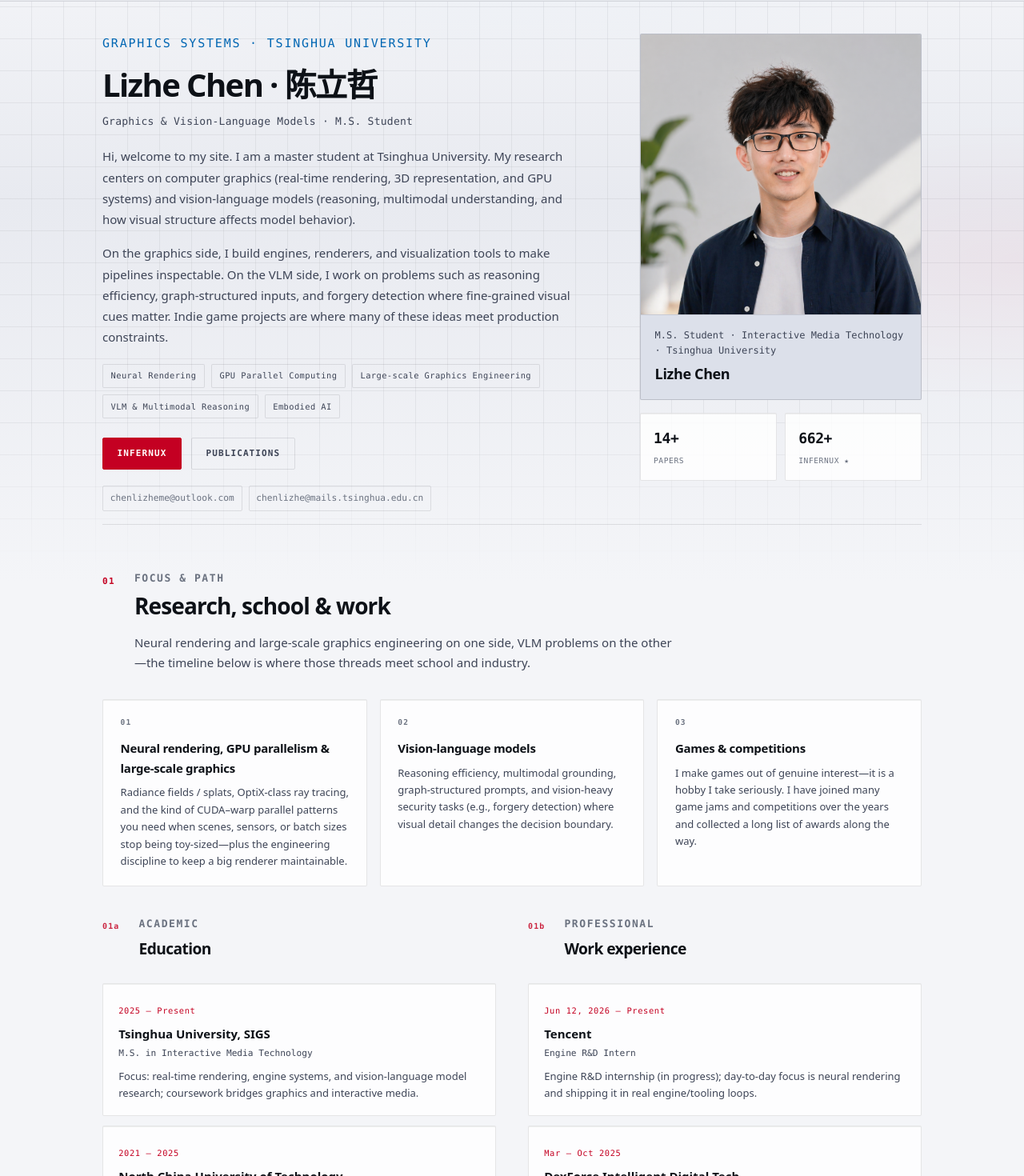
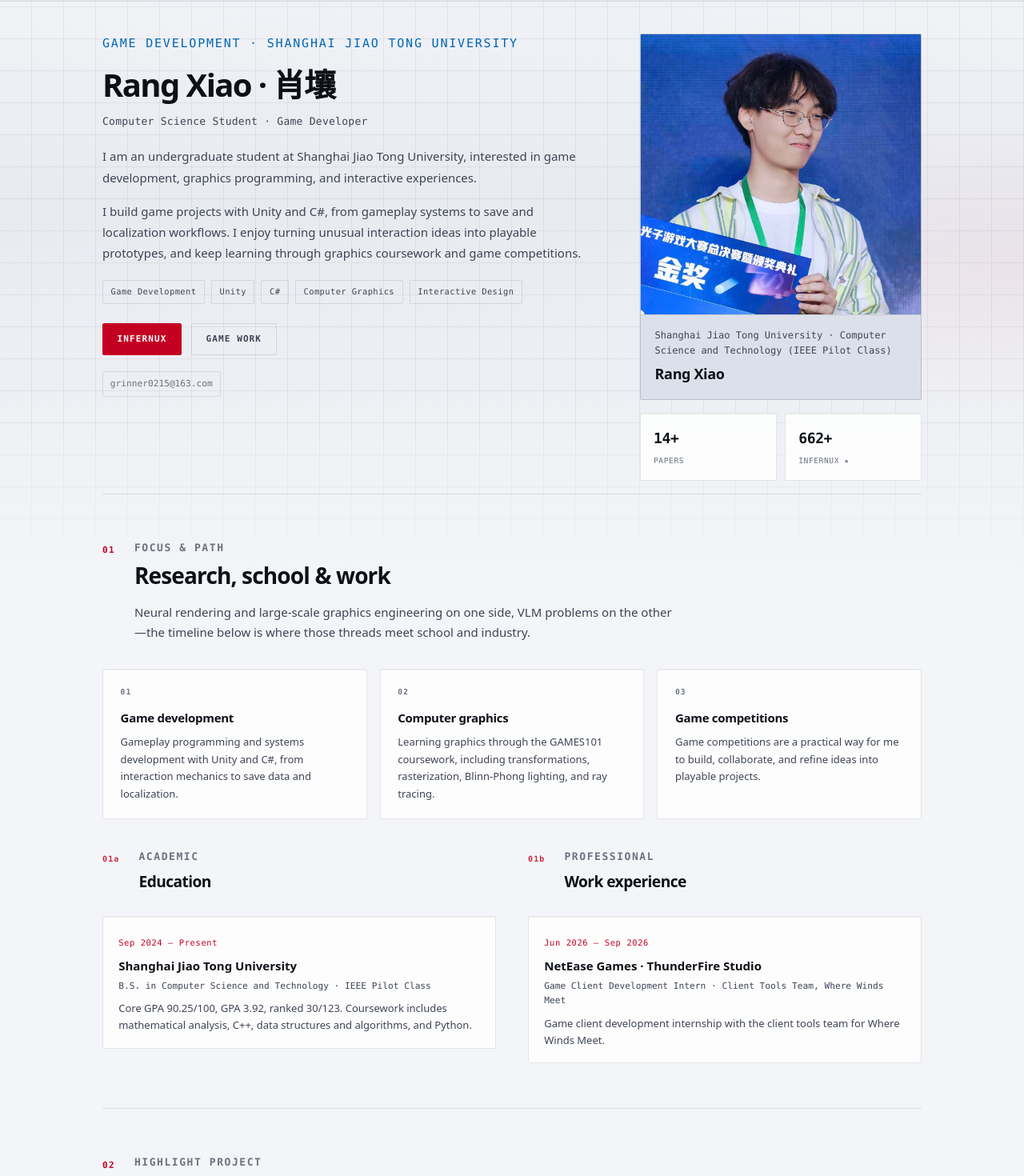
Before and after one commit to Rang-Xiao/xiaorangniko.cn, a React (Vite) app: page / in a window 1280 px wide. Shown: the part 71-1541 px from the top of the page at 80% size. Built offline with nearby package versions, Linux system fonts and the light colour scheme.

Commit message:
Update personal portfolio content

```diff
--- a/index.html
+++ b/index.html
@@ -3,12 +3,12 @@
   <head>
     <meta charset="UTF-8" />
     <meta name="viewport" content="width=device-width, initial-scale=1.0" />
-    <title>Lizhe Chen | Graphics Systems, Infernux, Rendering Tools</title>
-    <meta name="description" content="Lizhe Chen's research homepage: graphics systems, Vulkan engines, Infernux, real-time rendering, and controllable rendering workflows." />
-    <meta name="author" content="Lizhe Chen" />
-    <meta property="og:title" content="Lizhe Chen | Graphics Systems and Infernux" />
-    <meta property="og:description" content="A research portfolio around real-time rendering, controllable engine stacks, and rendering workflows." />
-    <meta property="og:image" content="/img/projects/infengine.png" />
+    <title>Rang Xiao | Game Development Portfolio</title>
+    <meta name="description" content="Rang Xiao's portfolio: game development, Unity, C#, computer graphics, and interactive projects." />
+    <meta name="author" content="Rang Xiao" />
+    <meta property="og:title" content="Rang Xiao | Game Development Portfolio" />
+    <meta property="og:description" content="Game development, Unity, C#, computer graphics, and interactive projects." />
+    <meta property="og:image" content="/img/profile.jpg" />
     <link rel="shortcut icon" href="/img/favicon.png" />
   </head>
   <body>
--- a/src/content.js
+++ b/src/content.js
@@ -1,25 +1,23 @@
 export const profile = {
-  name: 'Lizhe Chen',
-  nameZh: '陈立哲',
-  title: 'Graphics & Vision-Language Models · M.S. Student',
-  titleZh: '图形学 & 视觉语言模型 · 硕士研究生',
-  affiliation: 'M.S. Student · Interactive Media Technology · Tsinghua University',
-  affiliationZh: '硕士研究生 · 互动媒体技术 · 清华大学',
+  name: 'Rang Xiao',
+  nameZh: '肖壤',
+  title: 'Computer Science Student · Game Developer',
+  titleZh: '计算机科学与技术本科生 · 游戏开发者',
+  affiliation: 'Shanghai Jiao Tong University · Computer Science and Technology (IEEE Pilot Class)',
+  affiliationZh: '上海交通大学 · 计算机科学与技术（IEEE 试点班）',
   thesis:
-    'Hi, welcome to my site. I am a master student at Tsinghua University. My research centers on computer graphics (real-time rendering, 3D representation, and GPU systems) and vision-language models (reasoning, multimodal understanding, and how visual structure affects model behavior).',
+    'I am an undergraduate student at Shanghai Jiao Tong University, interested in game development, graphics programming, and interactive experiences.',
   thesisZh:
-    '你好，欢迎来到我的主页。我是清华大学深圳国际研究生院硕士研究生，研究重心在计算机图形学（实时渲染、三维表示与 GPU 系统）与视觉语言模型（推理、多模态理解以及视觉结构如何影响模型行为）。',
+    '我就读于上海交通大学计算机科学与技术（IEEE 试点班），关注游戏开发、图形学编程与交互体验。',
   about:
-    'On the graphics side, I build engines, renderers, and visualization tools to make pipelines inspectable. On the VLM side, I work on problems such as reasoning efficiency, graph-structured inputs, and forgery detection where fine-grained visual cues matter. Indie game projects are where many of these ideas meet production constraints.',
+    'I build game projects with Unity and C#, from gameplay systems to save and localization workflows. I enjoy turning unusual interaction ideas into playable prototypes, and keep learning through graphics coursework and game competitions.',
   aboutZh:
-    '在图形方向，我通过引擎、渲染器与可视化工具把管线做成可观察、可实验的系统。在 VLM 方向，我关注推理效率、图结构输入、以及深度伪造检测等依赖细粒度视觉线索的问题。独立游戏制作则让这些想法在真实生产约束下接受检验。',
-  interests: ['Neural Rendering', 'GPU Parallel Computing', 'Large-scale Graphics Engineering', 'VLM & Multimodal Reasoning', 'Embodied AI'],
-  interestsZh: ['神经渲染', 'GPU 并行计算', '大规模图形学工程', 'VLM 与多模态推理', '具身智能'],
-  emails: ['chenlizheme@outlook.com', 'chenlizhe@mails.tsinghua.edu.cn'],
+    '我使用 Unity 与 C# 开发游戏，从核心玩法到存档、本地化等系统都持续实践。我喜欢把有趣的交互想法做成可玩的原型，并通过图形学课程与游戏赛事不断学习。',
+  interests: ['Game Development', 'Unity', 'C#', 'Computer Graphics', 'Interactive Design'],
+  interestsZh: ['游戏开发', 'Unity', 'C#', '计算机图形学', '交互设计'],
+  emails: ['grinner0215@163.com'],
   links: [
-    { label: 'GitHub', url: 'https://github.com/ChenlizheMe' },
-    { label: 'Google Scholar', url: 'https://scholar.google.com/citations?user=E7pKucIAAAAJ' },
-    { label: 'Blog', url: 'https://dreamerchen.com' },
+    { label: 'GitHub', url: 'https://github.com/Nikolameow' },
     { label: 'CV', url: '/attaches/CV.pdf' }
   ]
 };
@@ -94,22 +92,22 @@ export const infernux = {
 
 export const researchDirections = [
   {
-    title: 'Neural rendering, GPU parallelism & large-scale graphics',
-    titleZh: '神经渲染、GPU 并行与大规模图形工程',
-    body: 'Radiance fields / splats, OptiX-class ray tracing, and the kind of CUDA–warp parallel patterns you need when scenes, sensors, or batch sizes stop being toy-sized—plus the engineering discipline to keep a big renderer maintainable.',
-    bodyZh: '辐射场与高斯泼溅、OptiX 类光追，以及场景/传感器/批量一大就不够玩的 CUDA–warp 并行套路；再加上把大型渲染管线做成可维护工程的那套习惯。'
+    title: 'Game development',
+    titleZh: '游戏开发',
+    body: 'Gameplay programming and systems development with Unity and C#, from interaction mechanics to save data and localization.',
+    bodyZh: '使用 Unity 与 C# 进行玩法编程和系统开发，覆盖交互机制、存档与本地化等环节。'
   },
   {
-    title: 'Vision-language models',
-    titleZh: '视觉语言模型',
-    body: 'Reasoning efficiency, multimodal grounding, graph-structured prompts, and vision-heavy security tasks (e.g., forgery detection) where visual detail changes the decision boundary.',
-    bodyZh: '推理效率、多模态对齐、图结构提示，以及深度伪造检测等视觉细节会改变决策边界的视觉密集型任务。'
+    title: 'Computer graphics',
+    titleZh: '计算机图形学',
+    body: 'Learning graphics through the GAMES101 coursework, including transformations, rasterization, Blinn-Phong lighting, and ray tracing.',
+    bodyZh: '通过 GAMES101 系统学习图形学，完成 MVP 变换、软光栅渲染、Blinn-Phong 光照与光线追踪等作业。'
   },
   {
-    title: 'Games & competitions',
-    titleZh: '游戏与比赛',
-    body: 'I make games out of genuine interest—it is a hobby I take seriously. I have joined many game jams and competitions over the years and collected a long list of awards along the way.',
-    bodyZh: '做游戏是我的兴趣与爱好，我也会认真投入。这些年参加过大量游戏开发比赛与 Game Jam，拿过不少奖，是很重要的一块生活与成长经历。'
+    title: 'Game competitions',
+    titleZh: '游戏赛事',
+    body: 'Game competitions are a practical way for me to build, collaborate, and refine ideas into playable projects.',
+    bodyZh: '游戏赛事是我将想法做成可玩作品、与团队协作并持续打磨的实践方式。'
   }
 ];
 
@@ -551,46 +549,26 @@ export const awards = [
 
 export const education = [
   {
-    place: 'Tsinghua University, SIGS',
-    placeZh: '清华大学 深圳国际研究生院',
-    date: '2025 — Present',
-    dateZh: '2025年 — 至今',
-    role: 'M.S. in Interactive Media Technology',
-    roleZh: '互动媒体技术方向 · 硕士研究生',
-    desc: 'Focus: real-time rendering, engine systems, and vision-language model research; coursework bridges graphics and interactive media.',
-    descZh: '方向：实时渲染、引擎系统与视觉语言模型相关研究；课程衔接图形学与交互媒体。'
-  },
-  {
-    place: 'North China University of Technology',
-    placeZh: '北方工业大学',
-    date: '2021 — 2025',
-    dateZh: '2021年 — 2025年',
-    role: 'B.S. in Digital Media Technology · Rank 1st',
-    roleZh: '数字媒体技术 · 工学学士 · 绩点排名第一',
-    desc: 'Foundations in graphics programming, real-time engines, and ML; early VLM/LLM collaborations and competition-led game shipping.',
-    descZh: '图形编程、实时引擎与机器学习基础；早期 VLM/LLM 合作与竞赛驱动下的游戏交付。'
+    place: 'Shanghai Jiao Tong University',
+    placeZh: '上海交通大学',
+    date: 'Sep 2024 — Present',
+    dateZh: '2024年9月 — 至今',
+    role: 'B.S. in Computer Science and Technology · IEEE Pilot Class',
+    roleZh: '计算机科学与技术本科 · IEEE 试点班',
+    desc: 'Core GPA 90.25/100, GPA 3.92, ranked 30/123. Coursework includes mathematical analysis, C++, data structures and algorithms, and Python.',
+    descZh: '核心学积分 90.25/100，绩点 3.92，专业排名 30/123。主修数学分析、C++ 程序设计、数据结构与算法、Python 程序设计。'
   }
 ];
 
 export const workExperience = [
   {
-    place: 'Tencent',
-    placeZh: '腾讯',
-    date: 'Jun 12, 2026 — Present',
-    dateZh: '2026年6月12日 — 至今',
-    role: 'Engine R&D Intern',
-    roleZh: '引擎研发实习生',
-    desc: 'Engine R&D internship (in progress); day-to-day focus is neural rendering and shipping it in real engine/tooling loops.',
-    descZh: '引擎研发实习（进行中），日常工作重心在神经渲染，以及把它接进真实的引擎与工具链路里。'
-  },
-  {
-    place: 'DexForce Intelligent Digital Tech',
-    placeZh: '跨维（深圳）智能数字科技',
-    date: 'Mar — Oct 2025',
-    dateZh: '2025年3月 — 2025年10月',
-    role: 'Data Synthesis Engineer · Intern',
-    roleZh: '数据合成工程师 · 实习',
-    desc: 'Embodied AI stack: built a full multi-camera OptiX renderer and a warp-based GPU parallel layer inside EmbodiChain, plus sim/engine tooling.',
-    descZh: '具身智能栈：在 EmbodiChain 内实现完整多相机 OptiX 渲染器与基于 warp 的 GPU 并行层，并参与仿真/引擎与资产侧工具。'
+    place: 'NetEase Games · ThunderFire Studio',
+    placeZh: '网易互娱 · 雷火事业群',
+    date: 'Jun 2026 — Sep 2026',
+    dateZh: '2026年6月 — 2026年9月',
+    role: 'Game Client Development Intern · Client Tools Team, Where Winds Meet',
+    roleZh: '游戏客户端开发实习生 ·《燕云十六声》客户端工具组',
+    desc: 'Game client development internship with the client tools team for Where Winds Meet.',
+    descZh: '在《燕云十六声》客户端工具组进行游戏客户端开发实习。'
   }
 ];
--- a/src/main.jsx
+++ b/src/main.jsx
@@ -71,11 +71,11 @@ function InternalLink({ href, children, className, ...rest }) {
 }
 
 const DOC_TITLES = {
-  home: 'Lizhe Chen | Graphics Systems, Infernux, Rendering Tools',
-  papers: 'Publications | Lizhe Chen',
-  projects: 'Projects | Lizhe Chen',
-  games: 'Games | Lizhe Chen',
-  awards: 'Awards | Lizhe Chen'
+  home: 'Rang Xiao | Game Development Portfolio',
+  papers: 'Papers | Rang Xiao',
+  projects: 'Projects | Rang Xiao',
+  games: 'Games | Rang Xiao',
+  awards: 'Awards | Rang Xiao'
 };
 
 function usePreference(key, fallback) {
@@ -152,7 +152,7 @@ function Masthead({ lang, page, toggleLang, toggleTheme, theme }) {
         <span className="masthead__mark">LC</span>
         <span>
           <strong>{lang === 'zh' ? profile.nameZh : profile.name}</strong>
-          <small><T en="A graphics & large vision-model engineer" zh="一个图形学与视觉大模型工程师" lang={lang} /></small>
+          <small><T en="Game developer & computer science student" zh="游戏开发者与计算机科学学生" lang={lang} /></small>
         </span>
       </InternalLink>
       <nav className="masthead__nav" aria-label="Main navigation">
@@ -191,7 +191,7 @@ function Hero({ lang }) {
     <section className="section hero">
       <div className="hero__primary">
         <p className="hero__kicker">
-          <T en="GRAPHICS SYSTEMS · TSINGHUA UNIVERSITY" zh="图形系统 · 清华大学" lang={lang} />
+          <T en="GAME DEVELOPMENT · SHANGHAI JIAO TONG UNIVERSITY" zh="游戏开发 · 上海交通大学" lang={lang} />
         </p>
         <h1 className="hero__title">
           <T en={`${profile.name} · ${profile.nameZh}`} zh={`${profile.nameZh} · ${profile.name}`} lang={lang} />
@@ -204,7 +204,7 @@ function Hero({ lang }) {
         </div>
         <div className="hero__actions">
           <a className="btn btn--primary" href="#infernux">Infernux</a>
-          <InternalLink className="btn btn--quiet" href="/papers.html"><T en="Publications" zh="论文" lang={lang} /></InternalLink>
+          <InternalLink className="btn btn--quiet" href="/games.html"><T en="Game work" zh="游戏作品" lang={lang} /></InternalLink>
         </div>
         <div className="hero__contacts">
           {profile.emails.map((email) => <span key={email}>{email}</span>)}
@@ -212,7 +212,7 @@ function Hero({ lang }) {
       </div>
       <aside className="hero__aside">
         <div className="portrait">
-          <img src="/img/profile.png" alt="Lizhe Chen" />
+          <img src="/img/profile.jpg" alt="Rang Xiao" />
           <div className="portrait__meta">
             <p><T en={profile.affiliation} zh={profile.affiliationZh} lang={lang} /></p>
             <h2>{lang === 'zh' ? profile.nameZh : profile.name}</h2>
@@ -620,7 +620,7 @@ function Footer({ lang }) {
     <footer className="footer">
       <div>
         <strong>{lang === 'zh' ? profile.nameZh : profile.name}</strong>
-        <p><T en="Graphics, vision-language models, publications, and game shipping." zh="图形学、视觉语言模型、论文与游戏交付。" lang={lang} /></p>
+        <p><T en="Game development, Unity, C#, and computer graphics." zh="游戏开发、Unity、C# 与计算机图形学。" lang={lang} /></p>
       </div>
       <div className="footer-links">
         {profile.links.map((link) => <a key={link.label} href={link.url} target="_blank" rel="noreferrer">{link.label}</a>)}
```
Also changed, not shown: img/profile.jpg (added), 1 other file (tests, documents, lock files or other folders).
